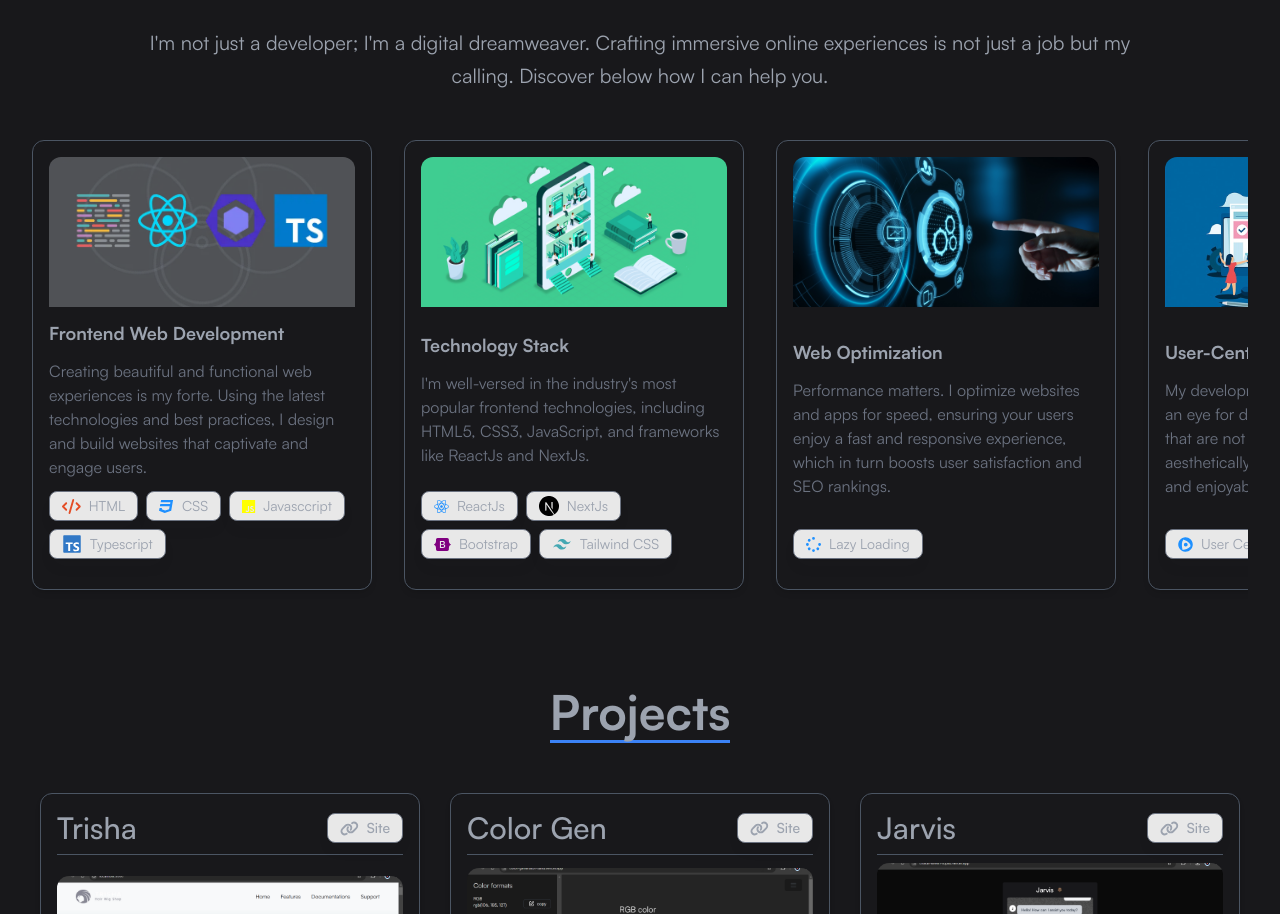
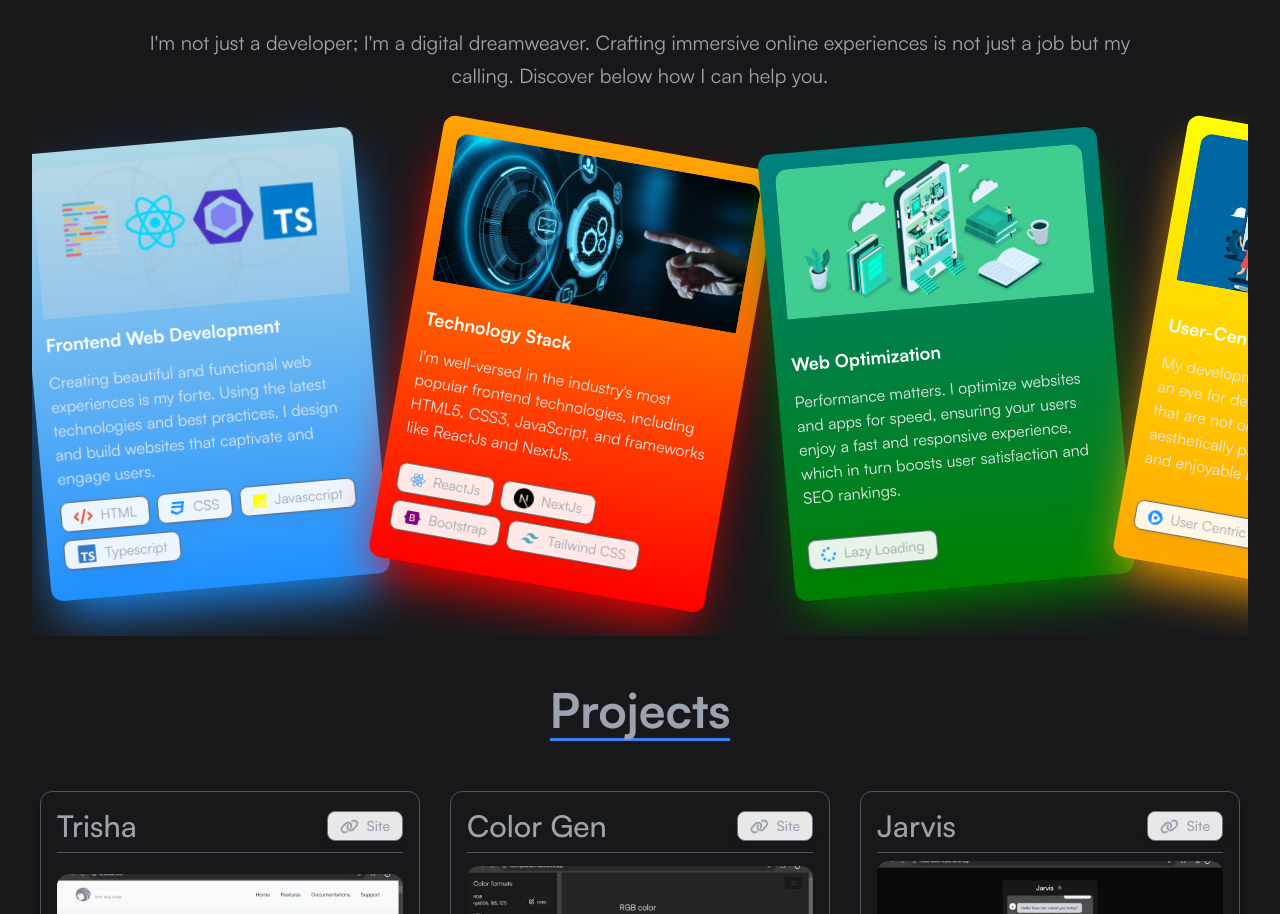
Before and after one commit to Husseincode/MyPortfolio, a Next.js app in the folder my-next-app/: page / in a window 1280 px wide. Shown: the part 833-1747 px from the top of the page. Built offline with nearby package versions, Linux system fonts and the light colour scheme.

Commit message:
`feat: updated skills section component with scrollbar hide and color customization`

```diff
--- a/my-next-app/src/app/globals.css
+++ b/my-next-app/src/app/globals.css
@@ -183,3 +183,12 @@ html {
 * {
   font-family: 'Satoshi', Arial, sans-serif;
 }
+
+.scrollbar-hide {
+  scrollbar-width: none; /* For Firefox */
+  -ms-overflow-style: none; /* For Internet Explorer and Edge */
+}
+
+.scrollbar-hide::-webkit-scrollbar {
+  display: none; /* For Chrome, Safari, and Opera */
+}
--- a/my-next-app/src/components/skillssection.tsx
+++ b/my-next-app/src/components/skillssection.tsx
@@ -71,19 +71,26 @@ const SkillsSectionComponent = () => {
         </p>
       </div>
       <section
-        className={`container flex flex-row gap-8 py-12 scrollbar-container overflow-x-scroll min-w-[100%] overflow-hidden`}>
-        {skillsData.map((card) => {
-          const { id, role, details, image, langs } = card;
+        className={`container flex flex-row gap-8 py-12 scrollbar-container scrollbar-hide overflow-x-scroll min-w-[100%] overflow-hidden`}>
+        {skillsData.map((card, idx: number) => {
+          const { id, role, details, image, langs, color } = card;
+          const shadow = color[1];
           return (
             <div
               key={id}
-              ref={getRef}
+              // ref={getRef}
+              style={{
+                background: `linear-gradient(180deg, ${color[0]}, ${color[1]})`,
+                boxShadow: `0px 25px 50px -12px ${shadow}`,
+              }}
               className={clsx(
-                `min-h-[380px] pb-[30px] min-w-full md:w-[380px] md:min-w-[340px] rounded-xl border  ${
+                `min-h-[380px] pb-[30px] min-w-full md:w-[380px] md:min-w-[340px] rounded-xl ${
                   isVisible && 'slide-from-right'
-                } ${
-                  theme === 'dark' ? 'border-gray-600' : ''
-                } flex flex-col justify-between gap-3 bg-transparent py-4 px-4 shadow-md`
+                } ${theme === 'dark' ? 'border-gray-600' : ''} ${
+                  idx % 2 === 0
+                    ? 'transform -rotate-[5deg]'
+                    : 'transform rotate-[10deg]'
+                } flex flex-col justify-between gap-3 bg-transparent py-4 px-4 `
               )}>
               <Image
                 src={image}
@@ -93,10 +100,10 @@ const SkillsSectionComponent = () => {
                 className='w-full h-[150px] rounded-t-xl object-cover object-center'
               />
               <div className='flex flex-col gap-3'>
-                <span className='text-lg font-semibold text-left w-fit'>
+                <span className='text-lg font-semibold text-white text-left w-fit'>
                   {role}
                 </span>
-                <span className='text-left text-gray-500 text-base'>
+                <span className='text-left text-gray-200 text-base'>
                   {details}
                 </span>
               </div>
--- a/my-next-app/src/data/data.tsx
+++ b/my-next-app/src/data/data.tsx
@@ -26,6 +26,7 @@ export const skillsData = [
     role: 'Frontend Web Development',
     details: `Creating beautiful and functional web experiences is my forte. Using the latest technologies and best practices, I design and build websites that captivate and engage users.`,
     image: fxImg,
+    color: ['lightblue', 'dodgerblue', 'blue'],
     langs: [
       {
         name: 'HTML',
@@ -57,7 +58,8 @@ export const skillsData = [
     id: 2,
     role: 'Technology Stack',
     details: `I'm well-versed in the industry's most popular frontend technologies, including HTML5, CSS3, JavaScript, and frameworks like ReactJs and NextJs.`,
-    image: techStark,
+    image: optImg,
+    color: ['orange', 'red', 'red'],
     langs: [
       {
         name: 'ReactJs',
@@ -89,7 +91,8 @@ export const skillsData = [
     id: 3,
     role: 'Web Optimization',
     details: `Performance matters. I optimize websites and apps for speed, ensuring your users enjoy a fast and responsive experience, which in turn boosts user satisfaction and SEO rankings.`,
-    image: optImg,
+    image: techStark,
+    color: ['teal', 'green', 'teal'],
     langs: [
       {
         name: 'Lazy Loading',
@@ -110,6 +113,7 @@ export const skillsData = [
     role: 'User-Centric Design',
     details: `My development goes hand-in-hand with an eye for design. I create user interfaces that are not only functional but also aesthetically pleasing, providing a seamless and enjoyable user journey.`,
     image: userCentricImg,
+    color: ['yellow', 'orange', 'yellow'],
     langs: [
       {
         name: 'User Centric',
@@ -124,6 +128,7 @@ export const skillsData = [
     role: 'Testing and Quality Assurance',
     details: `I rigorously test and debug applications to guarantee a bug-free and secure environment for users. Your peace of mind is as important to me as the functionality of your project.`,
     image: testingImg,
+    color: ['brown', 'chocolate', 'amber'],
     langs: [
       // {
       //   name: 'Cypress',
@@ -144,6 +149,7 @@ export const skillsData = [
     role: 'Data Management',
     details: `I use Redux in my Next.js app to manage the global state. It's helpful for keeping track of things like user data, messages, or app settings, and it ensures that these values are consistent across different components.`,
     image: reduxImg,
+    color: ['pink', 'purple', 'purple'],
     langs: [
       {
         name: 'Redux',
```
